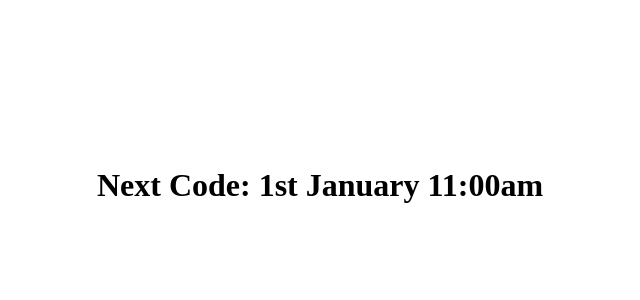
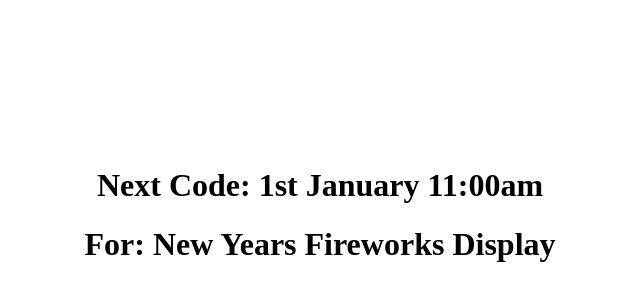
Before and after one commit to A-Hammer-01/Code, a plain HTML site: page index.html in a window 1280 px wide. Shown: the part 162-462 px from the top of the page, without its empty margins (320-960 px from the left). Drawn offline with nearby package versions, Linux system fonts and the light colour scheme.

Commit message:
added to descriptor

```diff
--- a/index.html
+++ b/index.html
@@ -10,6 +10,7 @@
   <body class="image-center">
     <div>
         <h1>Next Code: 1st January 11:00am</h1>
+        <h1>For: New Years Fireworks Display</h1>
     </div>
     <div class="hidden">
         <!-- insert name of code below -->
```
